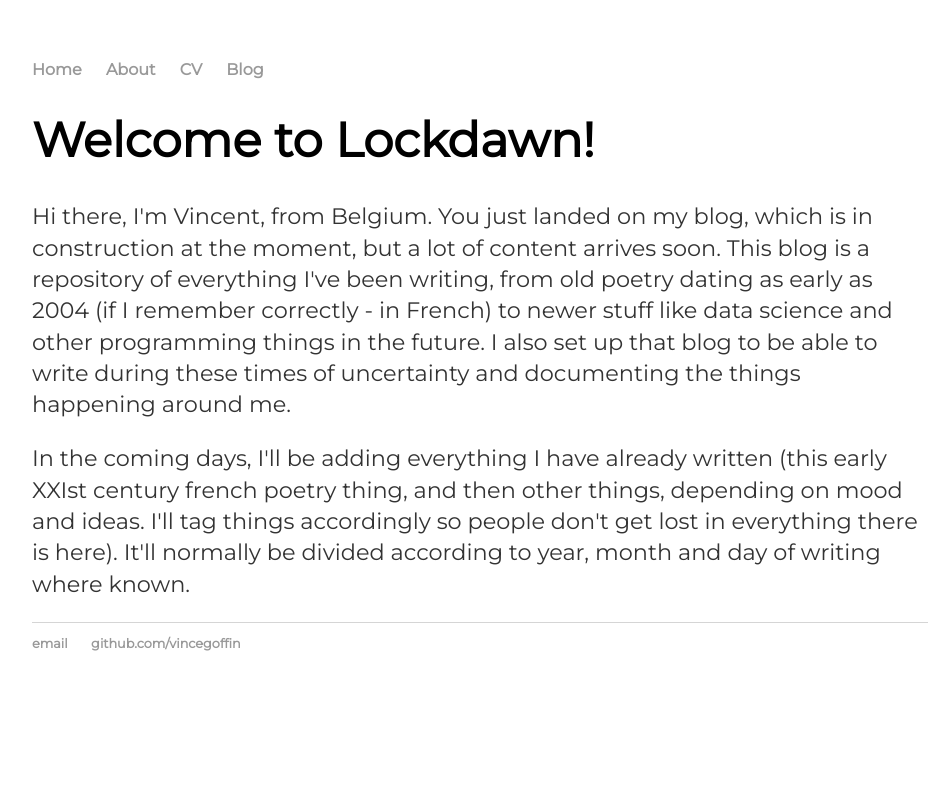
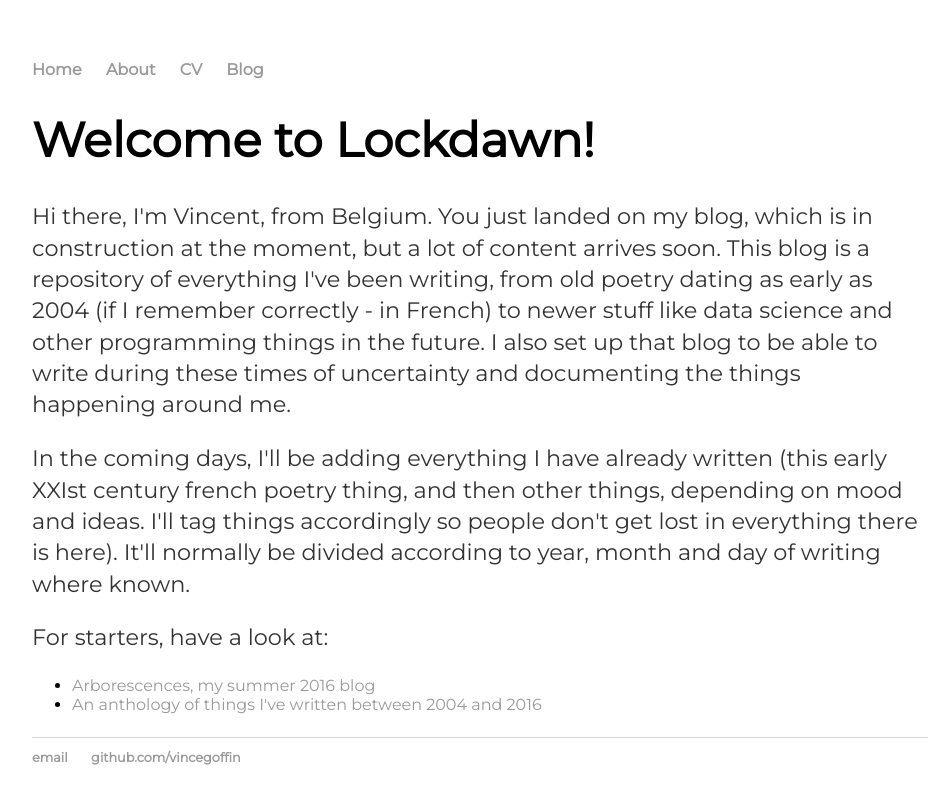
Before and after one commit to vincegoffin/vincegoffin.github.io, a Jekyll site: the page built from index.html, in a window 1280 px wide. Shown: the top 804 px of the page, without its empty margins (160-1108 px from the left). Built offline with Jekyll 4.4.1, drawn with Linux system fonts in a browser that asks for light colours.

Commit message:
Change indices

```diff
--- a/blog/index.html
+++ b/blog/index.html
@@ -3,7 +3,7 @@ layout: default
 title: Table of Contents
 ---
 	<h1>{{ page.title }}</h1>
-	<h2>(French) Arborescences — Summer 2016</h2>
+	<h2 id="arborescences">(French) Arborescences — Summer 2016</h2>
 	<ul class="posts">
 
 	  {% for post in site.posts %}
@@ -12,9 +12,8 @@ title: Table of Contents
 		{% endif %}
 	  {% endfor %}
 	</ul>
-	<h2>(French) Poetry — 2004 - 2015</h2>
+	<h2 id="old_poetry_stuff">(French) Poetry — 2004 - 2015</h2>
 	<ul class="posts">
-
 	  {% for post in site.posts %}
 		{% if post.categories contains "poetry" %}
 			<li><span>{{ post.date | date_to_string }}</span> » <a href="{{ post.url }}" title="{{ post.title }}">{{ post.title }}</a></li>
--- a/css/main.css
+++ b/css/main.css
@@ -2,6 +2,7 @@
 body {
     margin: 60px auto;
     width: 70%;
+    font-family:'Montserrat', 'Open Sans', 'Sans-Serif';
 }
 nav ul, footer ul {
     font-family:'Montserrat', 'Open Sans', 'Sans-Serif';
--- a/index.html
+++ b/index.html
@@ -4,8 +4,18 @@ title: Lockdawn — Blogging about being confined and what comes next
 ---
 <div class="blurb">
   <h1>Welcome to Lockdawn!</h1>
-  <p>Hi there, I'm Vincent, from Belgium. You just landed on my blog, which is in construction at the moment, but a lot of content arrives soon. This blog is a repository of everything I've been writing, from old poetry dating as early as 2004 (if I remember correctly - in French) to newer stuff like data science and other programming things in the future. I also set up that blog to be able to write during these times of uncertainty and documenting the things happening around me.</p>
- <p>
+  <p>
+     Hi there, I'm Vincent, from Belgium. You just landed on my blog, which is in construction at the moment, but a lot of content arrives soon. This blog is a repository of everything I've been writing, from old poetry dating as early as 2004 (if I remember correctly - in French) to newer stuff like data science and other programming things in the future. I also set up that blog to be able to write during these times of uncertainty and documenting the things happening around me.
+  </p>
+  <p>
     In the coming days, I'll be adding everything I have already written (this early XXIst century french poetry thing, and then other things, depending on mood and ideas. I'll tag things accordingly so people don't get lost in everything there is here). It'll normally be divided according to year, month and day of writing where known.
- </p>
+  </p>
+  <p>
+     For starters, have a look at:
+     <ul>
+      <li><a href="/blog#arborescences">Arborescences, my summer 2016 blog</a></li>
+      <li><a href="/blog#old_poetry_stuff">An anthology of things I've written between 2004 and 2016</a></li>
+   </ul>
+  </p>
+
 </div><!-- /.blurb -->
```
Also changed, not shown: About/index.md (+1 -0 lines), CV/index.md (+1 -0 lines).
